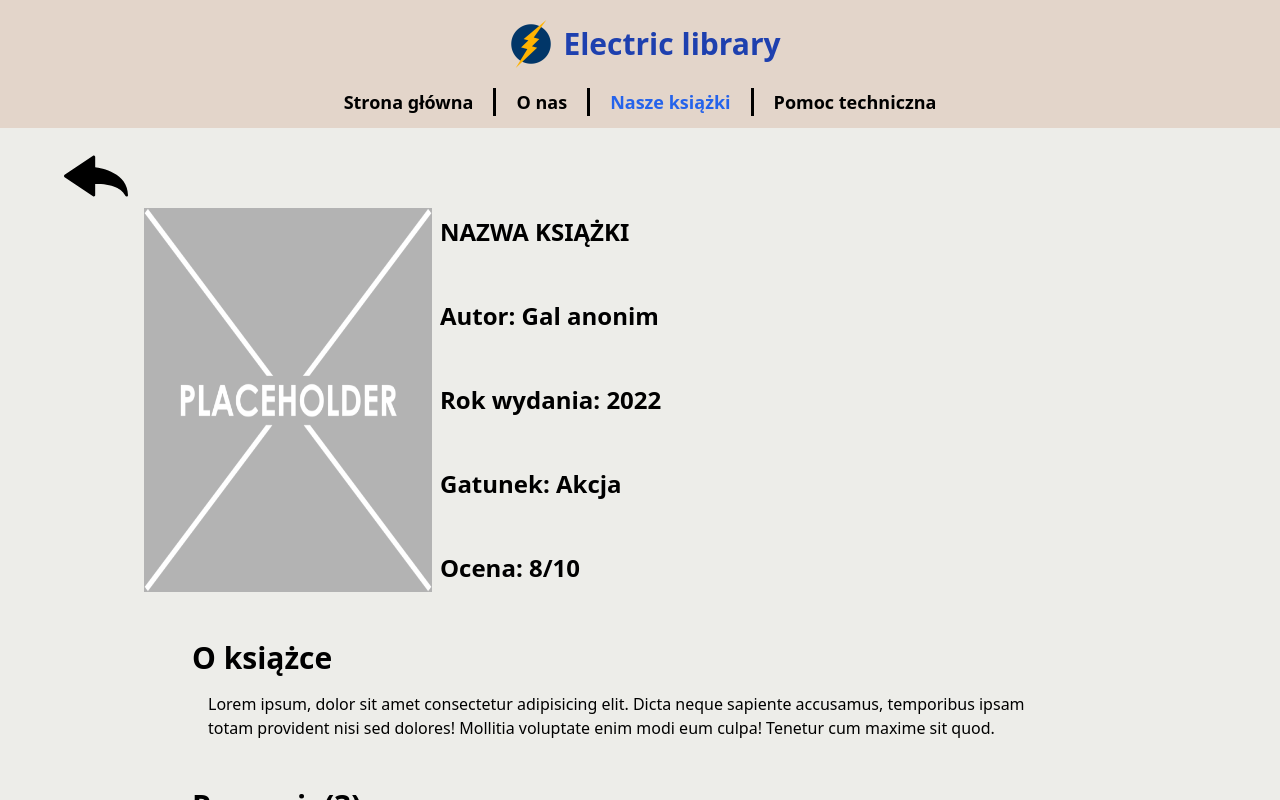
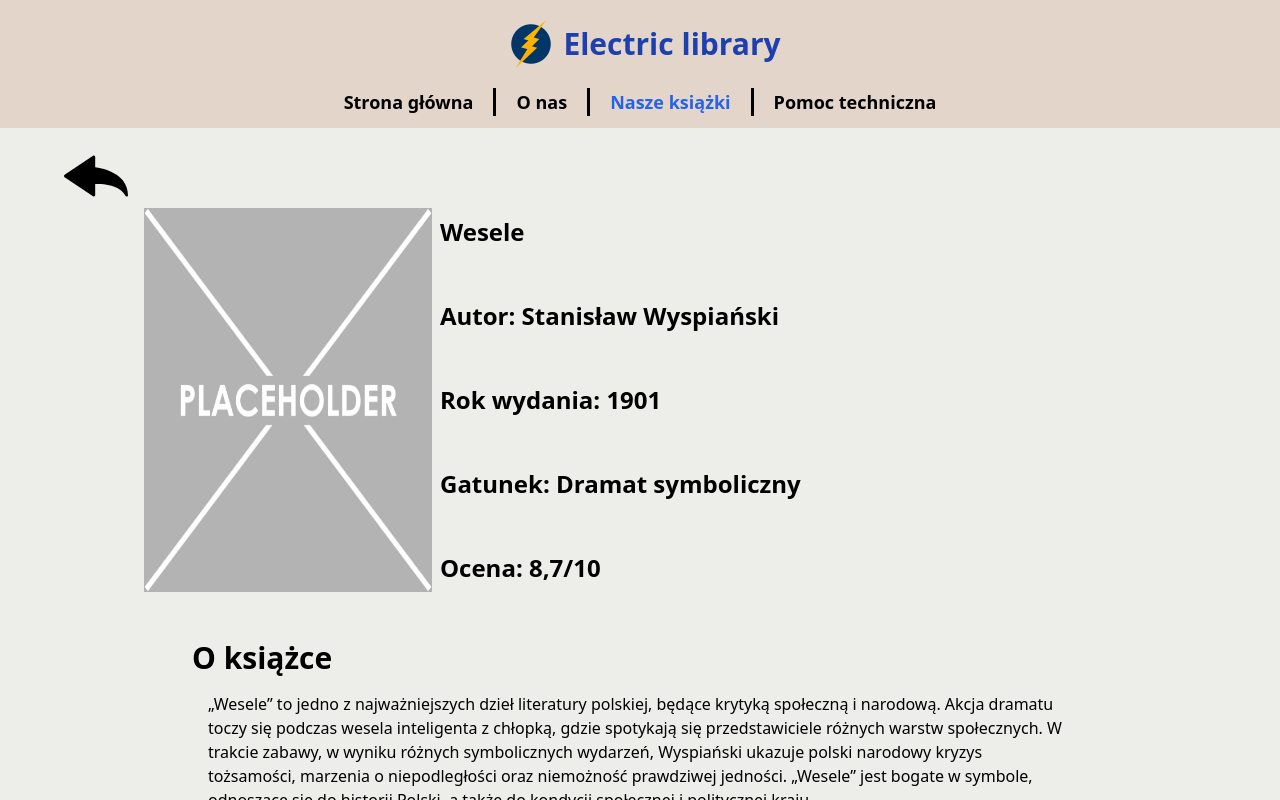
Before and after one commit to makla12/Projekt-biblioteka, a Next.js app: page /books/book6 in a window 1280 px wide. Built offline with nearby package versions, Linux system fonts and the light colour scheme.

Commit message:
book update

```diff
--- a/app/books/book4/page.jsx
+++ b/app/books/book4/page.jsx
@@ -1,32 +1,30 @@
 import BookInfo from "@/components/elements/BookInfo";
 
 export default function book(){return (<BookInfo {...{
-    title: "NAZWA KSIĄŻKI",
-    author: "Gal anonim",
-    date: "2022",
-    type: "Akcja",
-    rating: "8/10",
-    about: "Lorem ipsum, dolor sit amet consectetur adipisicing elit. Dicta neque sapiente accusamus, temporibus ipsam totam provident nisi sed dolores! Mollitia voluptate enim modi eum culpa! Tenetur cum maxime sit quod.",
-    reviews:[
+    "title": "Odyseja",
+    "author": "Homer",
+    "date": "VIII wiek p.n.e.",
+    "type": "Epos",
+    "rating": "8,5/10",
+    "about": "„Odyseja” to jedno z najważniejszych dzieł literatury światowej, opowiadające o pełnej przygód podróży Odyseusza do rodzinnej Itaki po zakończeniu wojny trojańskiej. Bohater przez dziesięć lat zmaga się z gniewem bogów, morskimi potworami i licznymi przeciwnościami losu. Po drodze spotyka m.in. cyklopa Polifema, czarodziejkę Kirke i syreny. Epos ukazuje zarówno siłę ludzkiego ducha, jak i znaczenie przebiegłości oraz sprytu w walce z przeciwnościami losu.",
+    "reviews": [
         {
-            user:"Imię i nazwisko",
-            date:"12-02-2024",
-            rating:"5/10",
-            review: "Lorem ipsum dolor sit, amet consectetur adipisicing elit. Dolor voluptatibus inventore ex aut obcaecati consequuntur cupiditate odio ea delectus a iure nihil nesciunt iusto, animi optio eveniet laboriosam quas itaque.",
+            "user": "Marek Jastrzębski",
+            "date": "10-02-2024",
+            "rating": "9/10",
+            "review": "Klasyk, który nigdy się nie starzeje. Odyseusz to bohater pełen wad i zalet, a jego podróż to metafora ludzkiego życia. Czyta się świetnie, choć archaiczny język może być wyzwaniem."
         },
-
         {
-            user:"",
-            date:"",
-            rating:"",
-            review:"",
+            "user": "Natalia Rybak",
+            "date": "12-02-2024",
+            "rating": "8/10",
+            "review": "Pełna przygód i mitologii opowieść, która wciąż inspiruje. Momentami opisy są długie, ale historia wynagradza każdą stronę."
         },
-
         {
-            user:"",
-            date:"",
-            rating:"",
-            review:"",
-        },
-    ],
+            "user": "Piotr Zieliński",
+            "date": "14-02-2024",
+            "rating": "7/10",
+            "review": "Interesująca historia, choć miejscami trudna w odbiorze. Klasyczne motywy podróży i bohaterstwa sprawiają, że warto sięgnąć po ten epos."
+        }
+    ]
 }}/>)};
--- a/app/books/book5/page.jsx
+++ b/app/books/book5/page.jsx
@@ -1,32 +1,31 @@
 import BookInfo from "@/components/elements/BookInfo";
 
 export default function book(){return (<BookInfo {...{
-    title: "NAZWA KSIĄŻKI",
-    author: "Gal anonim",
-    date: "2022",
-    type: "Akcja",
-    rating: "8/10",
-    about: "Lorem ipsum, dolor sit amet consectetur adipisicing elit. Dicta neque sapiente accusamus, temporibus ipsam totam provident nisi sed dolores! Mollitia voluptate enim modi eum culpa! Tenetur cum maxime sit quod.",
-    reviews:[
+    "title": "Dziady cz. II",
+    "author": "Adam Mickiewicz",
+    "date": "1823",
+    "type": "Dramat romantyczny",
+    "rating": "8,3/10",
+    "about": "„Dziady cz. II” to jeden z kluczowych utworów romantyzmu polskiego. Akcja dzieje się w noc zaduszną, kiedy w obrzędzie dziadów młody bohater, Gustaw, przeżywa duchowe zmagania ze swoją przeszłością i miłością. W utworze pojawiają się postacie z zaświatów, które symbolizują rozmaite aspekty ludzkiego losu – cierpienie, niespełnione pragnienia, a także nadzieję na odkupienie. Dramat porusza temat wolności, miłości, śmierci i ofiary.",
+    "reviews": [
         {
-            user:"Imię i nazwisko",
-            date:"12-02-2024",
-            rating:"5/10",
-            review: "Lorem ipsum dolor sit, amet consectetur adipisicing elit. Dolor voluptatibus inventore ex aut obcaecati consequuntur cupiditate odio ea delectus a iure nihil nesciunt iusto, animi optio eveniet laboriosam quas itaque.",
+            "user": "Katarzyna Kowalewska",
+            "date": "15-02-2024",
+            "rating": "8/10",
+            "review": "Dziady cz. II to dramat pełen emocji i symboliki. Mickiewicz świetnie oddaje dylematy moralne bohaterów, a duchowe przeżycia Gustawa poruszają do głębi."
         },
-
         {
-            user:"",
-            date:"",
-            rating:"",
-            review:"",
+            "user": "Łukasz Zieliński",
+            "date": "17-02-2024",
+            "rating": "9/10",
+            "review": "Wspaniała pozycja, która idealnie łączy mroczny klimat z głębokimi pytaniami o życie, śmierć i sens ludzkiego istnienia. Dziady cz. II to prawdziwa perła literatury polskiej."
         },
-
         {
-            user:"",
-            date:"",
-            rating:"",
-            review:"",
-        },
-    ],
-}}/>)};
+            "user": "Agnieszka Wiśniewska",
+            "date": "19-02-2024",
+            "rating": "7/10",
+            "review": "Pomimo że dzieło jest pełne głębokich refleksji, momentami trudno jest śledzić wszystkie wątki i symbolikę. Mimo to warto sięgnąć po ten dramat, zwłaszcza ze względu na jego wpływ na literaturę."
+        }
+    ]
+}
+}/>)};
--- a/app/books/book6/page.jsx
+++ b/app/books/book6/page.jsx
@@ -1,32 +1,31 @@
 import BookInfo from "@/components/elements/BookInfo";
 
 export default function book(){return (<BookInfo {...{
-    title: "NAZWA KSIĄŻKI",
-    author: "Gal anonim",
-    date: "2022",
-    type: "Akcja",
-    rating: "8/10",
-    about: "Lorem ipsum, dolor sit amet consectetur adipisicing elit. Dicta neque sapiente accusamus, temporibus ipsam totam provident nisi sed dolores! Mollitia voluptate enim modi eum culpa! Tenetur cum maxime sit quod.",
-    reviews:[
+    "title": "Wesele",
+    "author": "Stanisław Wyspiański",
+    "date": "1901",
+    "type": "Dramat symboliczny",
+    "rating": "8,7/10",
+    "about": "„Wesele” to jedno z najważniejszych dzieł literatury polskiej, będące krytyką społeczną i narodową. Akcja dramatu toczy się podczas wesela inteligenta z chłopką, gdzie spotykają się przedstawiciele różnych warstw społecznych. W trakcie zabawy, w wyniku różnych symbolicznych wydarzeń, Wyspiański ukazuje polski narodowy kryzys tożsamości, marzenia o niepodległości oraz niemożność prawdziwej jedności. „Wesele” jest bogate w symbole, odnoszące się do historii Polski, a także do kondycji społecznej i politycznej kraju.",
+    "reviews": [
         {
-            user:"Imię i nazwisko",
-            date:"12-02-2024",
-            rating:"5/10",
-            review: "Lorem ipsum dolor sit, amet consectetur adipisicing elit. Dolor voluptatibus inventore ex aut obcaecati consequuntur cupiditate odio ea delectus a iure nihil nesciunt iusto, animi optio eveniet laboriosam quas itaque.",
+            "user": "Marek Nowak",
+            "date": "20-02-2024",
+            "rating": "9/10",
+            "review": "„Wesele” to prawdziwa uczta intelektualna. Wyspiański pokazuje zarówno piękno, jak i mroki polskiego społeczeństwa. Symbolika i głębokie refleksje są nieocenione, a sama historia jest jednocześnie dramatyczna i pełna nadziei."
         },
-
         {
-            user:"",
-            date:"",
-            rating:"",
-            review:"",
+            "user": "Karolina Nowakowska",
+            "date": "22-02-2024",
+            "rating": "8/10",
+            "review": "Piękne, choć miejscami trudne w odbiorze. Wesele ukazuje polski narodowy mit, ale również rzeczywistość, która nie pozwala na realizację marzeń o wolności. Ciekawe postacie i ich symboliczne znaczenie."
         },
-
         {
-            user:"",
-            date:"",
-            rating:"",
-            review:"",
-        },
-    ],
-}}/>)};
+            "user": "Tomasz Kwiatkowski",
+            "date": "24-02-2024",
+            "rating": "8/10",
+            "review": "Dramat pełen pasji, kontrastów i symboliki. Wyspiański znakomicie ukazuje psychologię postaci, a same wydarzenia nabierają głębokiego, filozoficznego wymiaru. Jednak dla niektórych trudne do zrozumienia."
+        }
+    ]
+}
+}/>)};
```
